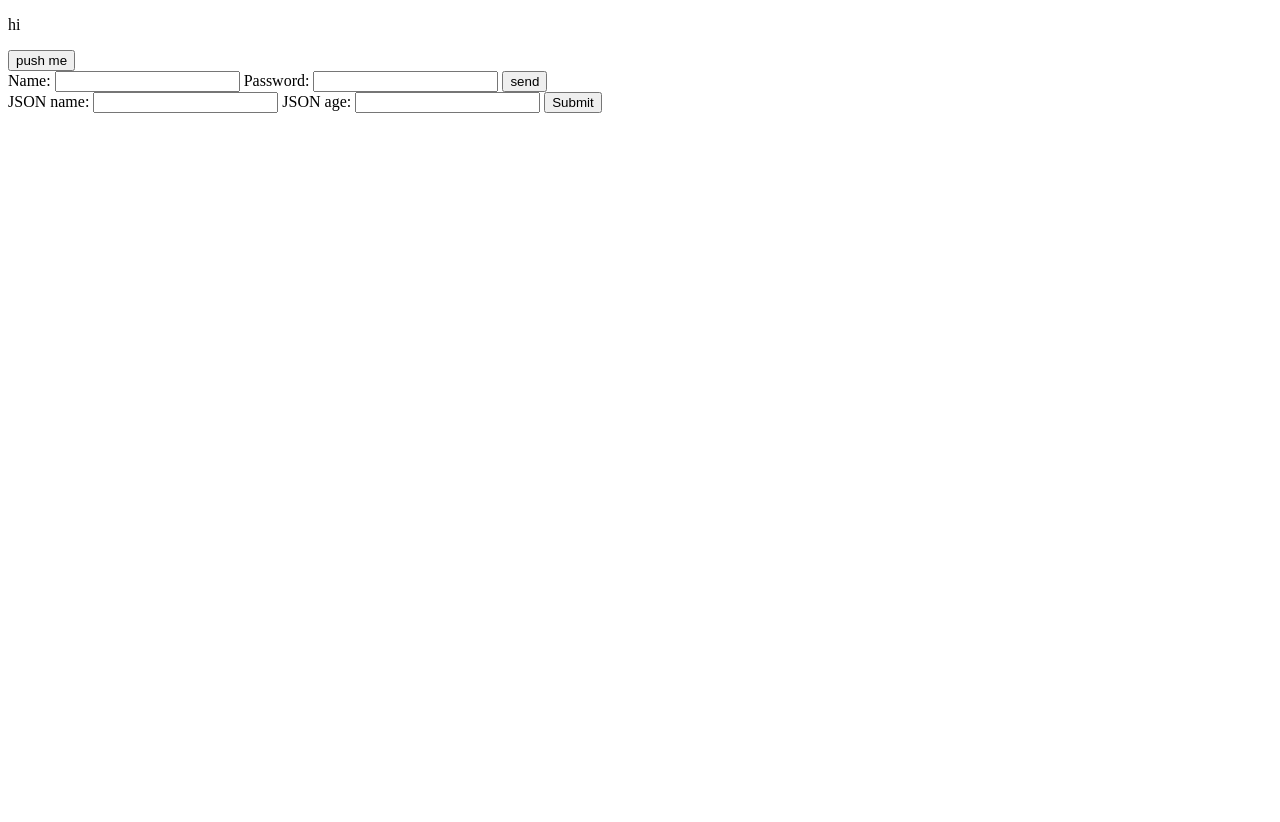
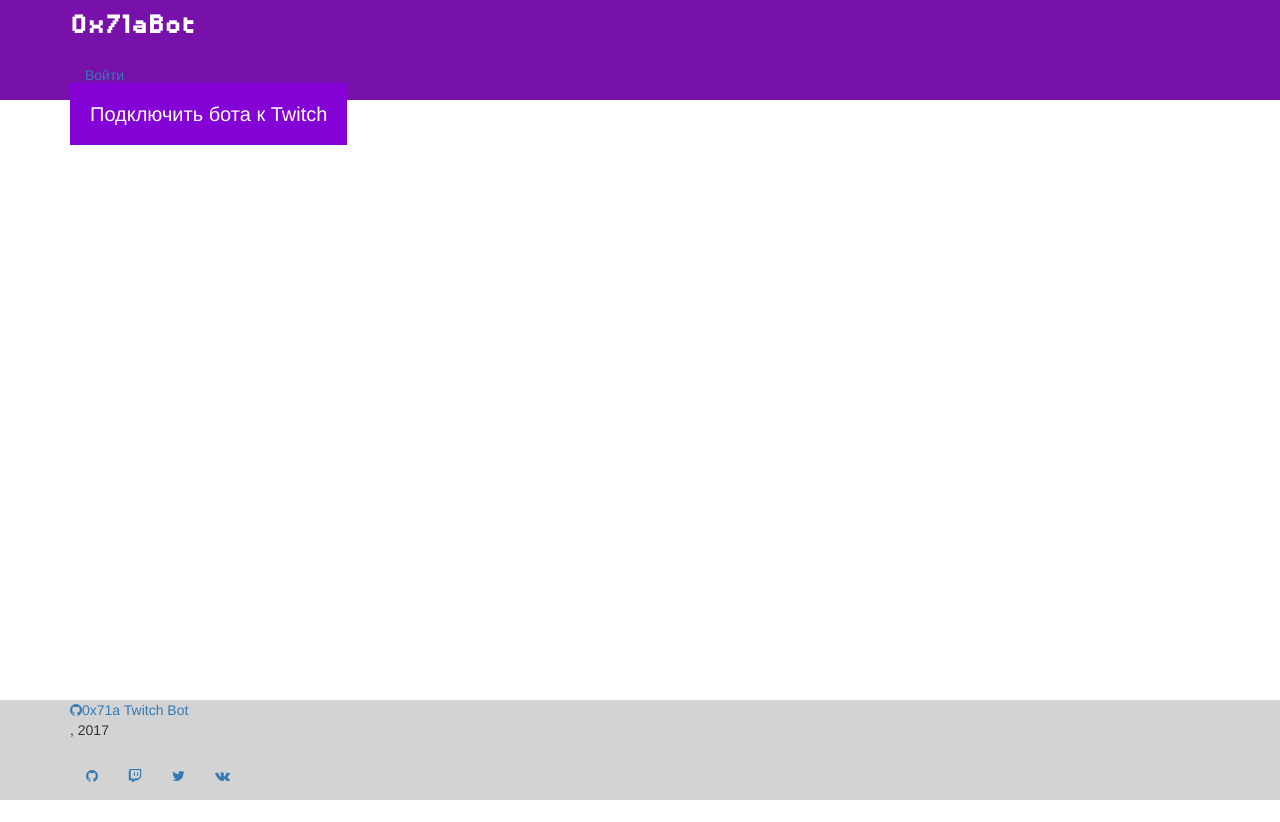
Before and after one commit to ipriver/0x71aBot-web-interface, a Django app: page / in a window 1280 px wide. Before the commit the page ends 113 px from the top, so only its background shows below. Run offline with Django 3.2, Linux system fonts and the light colour scheme; style sheets or scripts are compiled from the project's sources; some libraries are stand-ins or nearby versions.

Commit message:
header, footer

```diff
--- a/src/static/scripts/main.js
+++ b/src/static/scripts/base.js
@@ -1,3 +1,4 @@
+
 function sendAjax() {
   let name = 'max';
   let surname = 'drozdov';
--- /dev/null
+++ b/src/static/styles/base.scss
@@ -0,0 +1,78 @@
+@font-face {
+  font-family: Droid;
+  src: url(../fonts/DisposableDroidBB_bld.ttf);
+}
+
+@font-face {
+  font-family: FontAwesome;
+  src: url(../fonts/FontAwesome.otf);
+}
+
+$footer-height: 100px;
+
+html {
+    font-size: 10px;
+    position: relative;
+    min-height: 100%;
+}
+
+body {
+    margin-bottom: $footer-height;
+}
+
+header {
+    height: 100px;
+    background-color: #7711AA;
+
+
+    .head-title {
+        font-family: Droid, Arial;
+        font-size: 3.5rem;
+        color: #FFFFFF;
+        &:hover {
+            text-decoration: none;
+        }
+    }
+    nav {
+        li {
+            list-style-type: none;
+        }
+    }
+
+}
+
+footer {
+    position: absolute;
+    bottom: 0;
+    width: 100%;
+    height: $footer-height;
+    background-color: #D3D3D3;
+    .copyrights {
+        a:before {
+            content: '\f09b';
+            font-family: FontAwesome;
+        }
+    }
+    nav {
+
+        li {
+            list-style-type: none;
+            a {
+                font-family: FontAwesome;
+
+                &[href*="github.com"]:before {
+                    content: '\f09b';
+                }
+                &[href*="twitter.com"]:before {
+                    content: '\f099';
+                }
+                &[href*="vk.com"]:before {
+                    content: '\f189';
+                }
+                &[href*="twitch.tv"]:before {
+                    content: '\f1e8';
+                }
+            }
+        }
+    }
+}
--- /dev/null
+++ b/src/static/styles/index.scss
@@ -0,0 +1,13 @@
+.login-twitch {
+    padding: 20px;
+    height: 200px;
+    width: 200px;
+    color: #FFFFFF;
+    font-size: 2rem;
+    background-color: #8402D5;
+    &:hover {
+        color: #FFFFFF;
+        background-color: #61009E;
+        text-decoration: none;
+    }
+}
--- a/src/static/styles/style.scss
+++ /dev/null
@@ -1,3 +0,0 @@
-body {
-    background-color: red;
-}
--- /dev/null
+++ b/src/templates/base.html
@@ -0,0 +1,46 @@
+<!DOCTYPE html>
+<html lang="en">
+<head>
+    <meta charset="UTF-8">
+    <title>0x71aBot</title>
+
+    <link rel="stylesheet" href="https://maxcdn.bootstrapcdn.com/bootstrap/3.3.7/css/bootstrap.min.css">
+    <script src="https://maxcdn.bootstrapcdn.com/bootstrap/3.3.7/js/bootstrap.min.js"></script>
+
+    <meta name="viewport" content="width=device-width, initial-scale=1">
+    {% load staticfiles %}
+    <script defer src="{% static 'scripts/base.js' %}"></script>
+    <link rel="stylesheet" href="{% static 'styles/base.css' %}">
+    {% block header_styles %}
+    {% endblock %}
+</head>
+<body>
+    <header>
+        <div class="header container">
+            <a class="head-title" href="{% url 'webinter:index' %}">0x71aBot</a>
+            {% block header_menu %}
+            {% endblock %}
+        </div>
+    </header>
+    <main class="container">
+        {% block maincontent %}
+        {% endblock %}
+    </main>
+    <footer>
+        <div class="container">
+            <div class="copyrights">
+                <a href="https://github.com/ipriver/0x71aBot">0x71a Twitch Bot</a>
+                <p>, 2017</p>
+            </div>
+            <nav class="navbar">
+                <ul class="nav navbar-nav">
+                    <li><a href="https://github.com/ipriver"></a></li>
+                    <li><a href="https://twitch.tv/ipriver"></a></li>
+                    <li><a href="https://twitter.com/ipriver"></a></li>
+                    <li><a href="https://vk.com/id95107266"></a></li>
+                </ul>
+            </nav>
+        </div>
+    </footer>
+</body>
+</html>
--- a/src/templates/index.html
+++ b/src/templates/index.html
@@ -1,33 +1,18 @@
-<!DOCTYPE html>
-<html lang="en">
-<head>
-  {% load staticfiles %}
-  <meta charset="UTF-8">
-  <meta name="viewport" content="width=device-width, initial-scale=1.0">
-  <meta http-equiv="X-UA-Compatible" content="ie=edge">
-  <script
-  src="https://code.jquery.com/jquery-3.2.1.min.js"
-  integrity="sha256-hwg4gsxgFZhOsEEamdOYGBf13FyQuiTwlAQgxVSNgt4="
-  crossorigin="anonymous"></script>
-  <script defer src="{% static 'scripts/main.js' %}"></script>
-  <title>Document</title>
-</head>
-<body>
-  <p>hi</p>
-  <button id="aja">push me</button>
-  <form action="ajax/" method="POST">
-    <label for="name">Name:</label>
-    <input type="text" name="name">
-    <label for="password">Password:</label>
-    <input type="password" name="password">
-    <input id="submit" type="submit" value="send">
-  </form>
-  <form action="" method="POST">
-    <label for="name">JSON name:</label>
-    <input type="text" name="name">
-    <label for="age">JSON age:</label>
-    <input type="text" name="age">
-    <input type="submit">
-  </form>
-</body>
-</html>
+{% extends 'base.html' %}
+
+{% load staticfiles %}
+{% block header_styles %}
+    <link rel="stylesheet" href="{% static 'styles/index.css' %}">
+{% endblock %}
+
+{% block header_menu %}
+    <nav>
+        <ul class="nav navbar-nav">
+            <li><a href="">Войти</a></li>
+        </ul>
+    </nav>
+{% endblock %}
+
+{% block maincontent %}
+    <a class="login-twitch" href="">Подключить бота к Twitch</a>
+{% endblock %}
--- a/webpack.config.js
+++ b/webpack.config.js
@@ -7,7 +7,7 @@ const NODE_ENV = process.env.NODE_ENV || 'development';
 
 module.exports = {
     entry: {
-        main: './src/static/scripts/main.js',
+        base: './src/static/scripts/base.js',
     },
     output: {
         filename: '[name].js',
```
Also changed, not shown: gulpfile.js (+7 -3 lines), src/static/fonts/DisposableDroidBB_bld.ttf (added), src/static/fonts/FontAwesome.otf (added).
